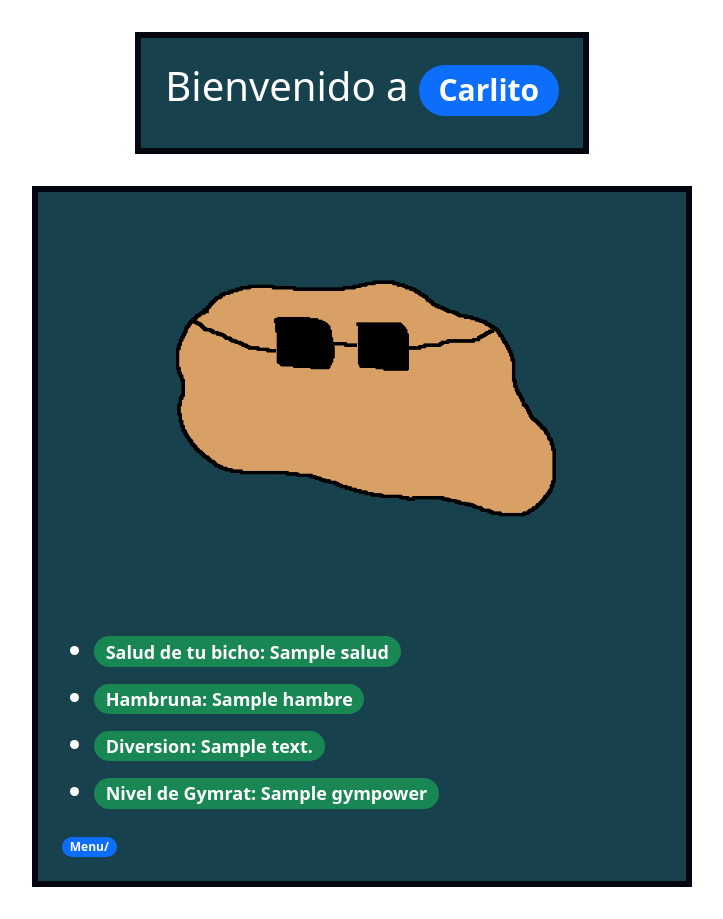
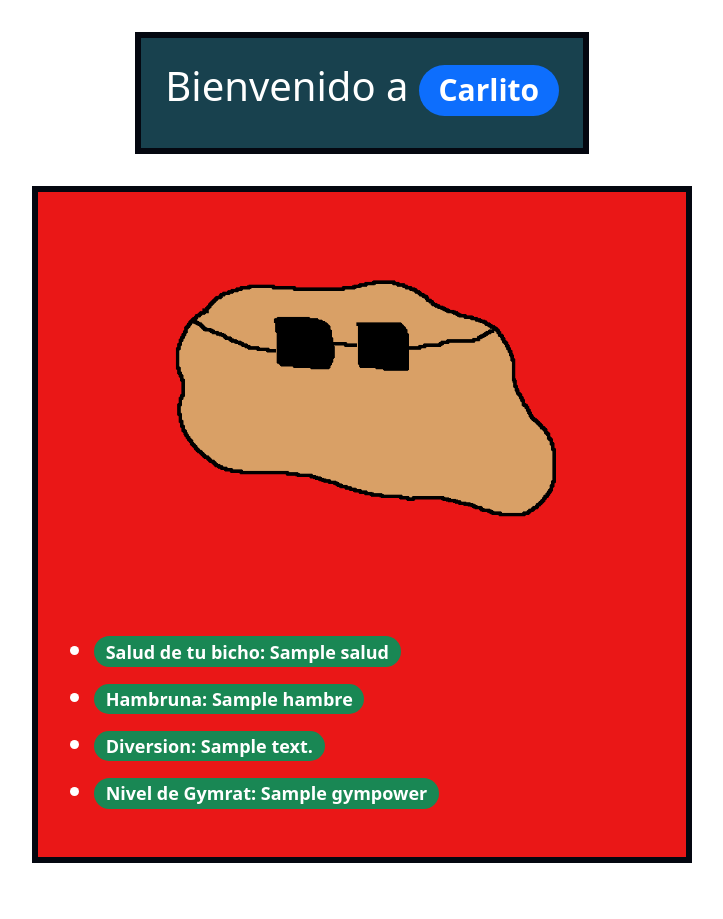
Before and after one commit to svnggggg/Carlito-sv, a Django app: template mascota/templates/stats.html in a window 1280 px wide. Shown: the whole page, without its empty margins (278-1001 px from the left). After the commit the page ends 863 px from the top, so only its background shows below. Run offline with Django 4.2, Linux system fonts and the light colour scheme; the template is opened without the code that fills it: most values are stand-ins (such as "Sample title", 1, 10 or a date in 2020); some libraries are stand-ins or nearby versions.

Commit message:
agregando static/

```diff
--- a/carlito/urls.py
+++ b/carlito/urls.py
@@ -23,4 +23,5 @@ urlpatterns = [
     path('prueba/', views.prueba, name="prueba"),
     path('login/', views.login, name="login"),
     path('carlo/', views.carlo, name="base"),
+    path('stats/', views.stats, name="estadisticas"),
 ]
--- a/mascota/static/styles/css/styles.css
+++ b/mascota/static/styles/css/styles.css
@@ -33,7 +33,7 @@ main.container {
   display: inline-block;
   max-width: auto;
   padding: 1.5em;
-  background-color: #18414E;
+  background-color: #ea1717;
   margin: 2em 1em;
   border: #040710 6px solid; }
   .contenedor-carlito button {
--- a/mascota/templates/carlo.html
+++ b/mascota/templates/carlo.html
@@ -7,8 +7,8 @@
     <meta name="viewport" content="width=device-width, initial-scale=1.0">
     <title> Bienvenido a Carlito </title>
     <link rel="shortcut icon" href="{% static 'ico.ico' %}">
-    <link rel="stylesheet" href="{% static 'styles/css/formulario.css' %}">
-    <link rel="stylesheet" href="{% static 'styles/css/styles.css' %}">
+    <link rel="stylesheet" href="{% static 'styles/css/formulario.css' %}" type="text/css">
+    <link rel="stylesheet" href="{% static 'styles/css/styles.css' %}" type="text/css">
     <link rel="stylesheet" href="https://stackpath.bootstrapcdn.com/bootstrap/4.4.1/css/bootstrap.min.css" integrity="sha384-Vkoo8x4CGsO3+Hhxv8T/Q5PaXtkKtu6ug5TOeNV6gBiFeWPGFN9MuhOf23Q9Ifjh" crossorigin="anonymous">
     <link href="https://cdn.jsdelivr.net/npm/bootstrap@5.3.1/dist/css/bootstrap.min.css" rel="stylesheet">
 </head>
--- a/mascota/templates/login.html
+++ b/mascota/templates/login.html
@@ -6,7 +6,7 @@
     <meta charset="UTF-8">
     <meta name="viewport" content="width=device-width, initial-scale=1.0">
     <title> Login </title>
-    <link rel="shortcut icon" href="{% static 'ico.ico' %}">
+    <link rel="shortcut icon" href="{% static 'multimedia/ico.ico' %}">
     <link rel="stylesheet" href="{% static 'styles/css/formulario.css' %}">
     <link rel="stylesheet" href="{% static 'styles/css/styles.css' %}">
     <link rel="stylesheet" href="https://stackpath.bootstrapcdn.com/bootstrap/4.4.1/css/bootstrap.min.css" integrity="sha384-Vkoo8x4CGsO3+Hhxv8T/Q5PaXtkKtu6ug5TOeNV6gBiFeWPGFN9MuhOf23Q9Ifjh" crossorigin="anonymous">
--- a/mascota/templates/stats.html
+++ b/mascota/templates/stats.html
@@ -1,12 +1,14 @@
+{% load static %}
+
 <!DOCTYPE html>
 <html lang="en">
 <head>
     <meta charset="UTF-8">
     <meta name="viewport" content="width=device-width, initial-scale=1.0">
     <title> Stats </title>
-    <link rel="shortcut icon" href="./multimedia/ico.ico">
-    <link rel="stylesheet" href="./styles/css/formulario.css">
-    <link rel="stylesheet" href="./styles/css/styles.css">
+    <link rel="shortcut icon" href="{% static 'multimedia/ico.ico' %}">
+    <link rel="stylesheet" href="{% static 'styles/css/formulario.css' %}">
+    <link rel="stylesheet" href="{% static 'styles/css/styles.css' %}">
     <link rel="stylesheet" href="https://stackpath.bootstrapcdn.com/bootstrap/4.4.1/css/bootstrap.min.css" integrity="sha384-Vkoo8x4CGsO3+Hhxv8T/Q5PaXtkKtu6ug5TOeNV6gBiFeWPGFN9MuhOf23Q9Ifjh" crossorigin="anonymous">
     <link href="https://cdn.jsdelivr.net/npm/bootstrap@5.3.1/dist/css/bootstrap.min.css" rel="stylesheet">
 </head>
@@ -17,7 +19,7 @@
         </header>
 
         <div class="contenedor-carlito">
-            <img id="carlo-base" src="./multimedia/slays/Sprite-0001.png" class="mx-auto d-block img-fluid">
+            <img id="carlo-base" src="{% static '/multimedia/slays/Sprite-0001.png' %}" class="mx-auto d-block img-fluid">
             <ul class="h4">
                 <li>
                     <p class="salud badge rounded-pill bg-success "> Salud de tu bicho: {{salud}} </p>
@@ -35,10 +37,10 @@
                     <p class="gympower badge rounded-pill bg-success "> Nivel de Gymrat: {{gympower}} </p>
                 </li>
             </ul>
-            <a href="./carlo.html" class="badge rounded-pill bg-primary href"> Menu/ </a>
+            <!-- <a href="./carlo.html" class="badge rounded-pill bg-primary href"> Menu/ </a> -->
         </div>
     </main>
-    <script src="./js/img.js"></script>
+    <!-- <script src="./js/img.js"></script> -->
     <script src="https://cdn.jsdelivr.net/npm/bootstrap@5.3.1/dist/js/bootstrap.bundle.min.js"></script>
     <script src="https://code.jquery.com/jquery-3.4.1.slim.min.js" integrity="sha384-J6qa4849blE2+poT4WnyKhv5vZF5SrPo0iEjwBvKU7imGFAV0wwj1yYfoRSJoZ+n" crossorigin="anonymous"></script>
     <script src="https://cdn.jsdelivr.net/npm/popper.js@1.16.0/dist/umd/popper.min.js" integrity="sha384-Q6E9RHvbIyZFJoft+2mJbHaEWldlvI9IOYy5n3zV9zzTtmI3UksdQRVvoxMfooAo" crossorigin="anonymous"></script>
--- a/mascota/views.py
+++ b/mascota/views.py
@@ -14,3 +14,6 @@ def login(request):
 
 def carlo(request):
     return render(request, 'carlo.html')
+
+def stats(request):
+    return render(request, 'stats.html')
```
